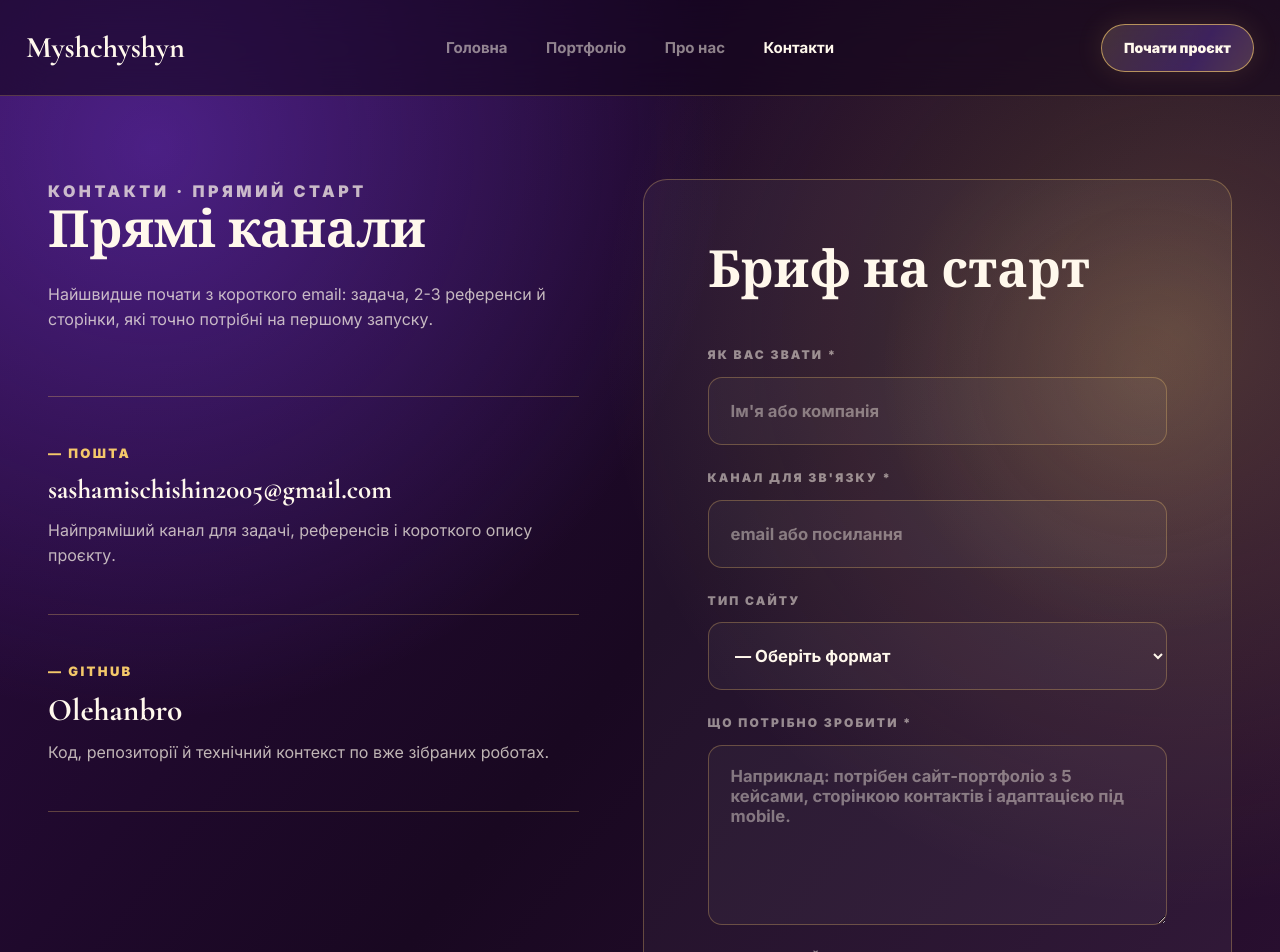
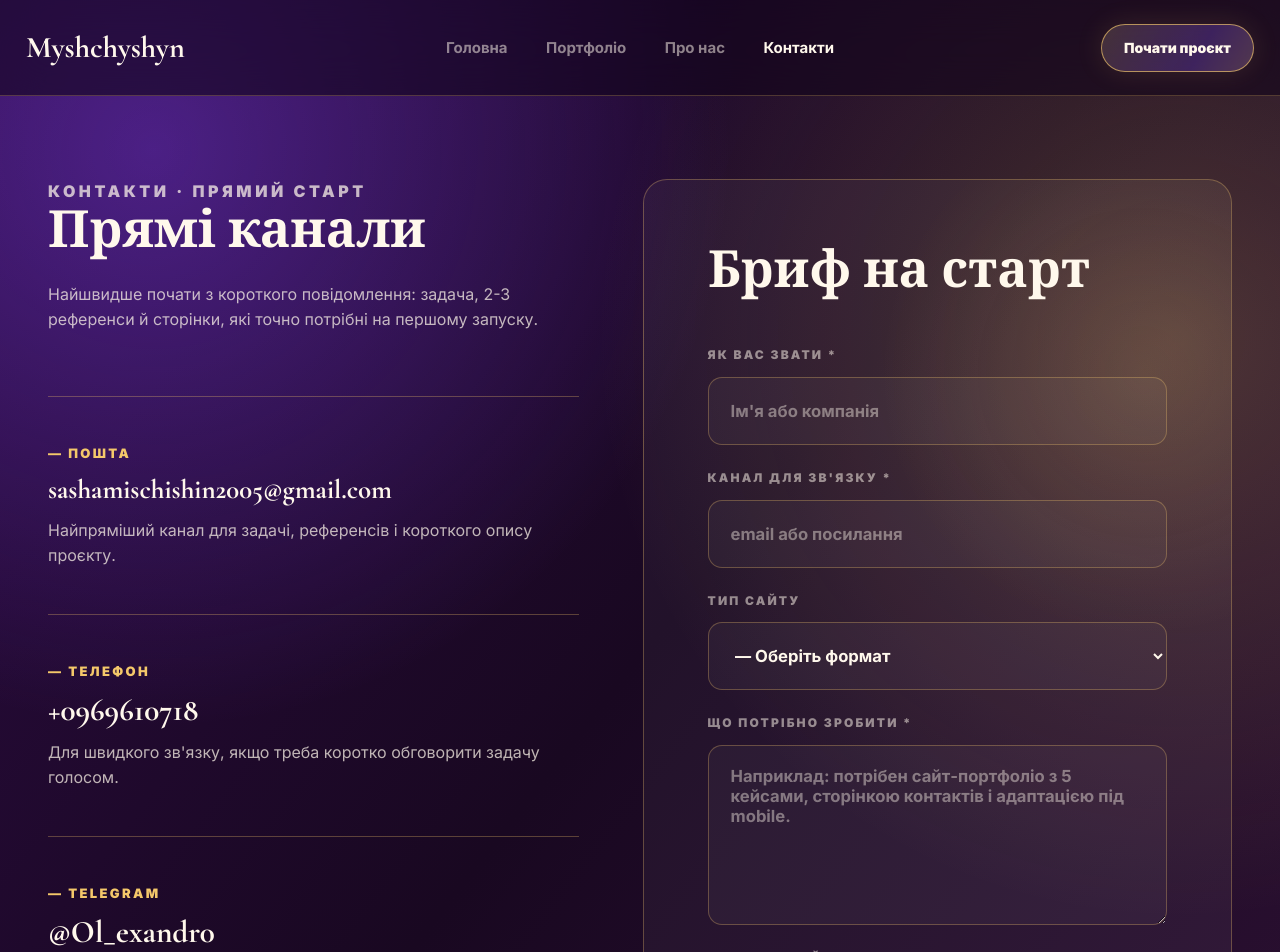
Before and after one commit to Olehanbro/pixelcraft-portfolio, a Next.js app: page /contacts in a window 1280 px wide. Shown: the top 952 px of the page. Built offline with nearby package versions, Linux system fonts and the light colour scheme.

Commit message:
Update team section and contact links

```diff
--- a/app/contacts/page.jsx
+++ b/app/contacts/page.jsx
@@ -2,7 +2,7 @@ import { brandConfig, contactChannels } from "@/lib/data";
 
 export const metadata = {
   title: "Контакти",
-  description: "Прямий email і GitHub для старту нового сайту з Myshchyshyn."
+  description: "Email, телефон, Telegram та Instagram для старту нового сайту з Myshchyshyn."
 };
 
 export default function ContactsPage() {
@@ -12,7 +12,7 @@ export default function ContactsPage() {
         <div className="contact-copy reveal-up">
           <p className="hero-kicker">Контакти · прямий старт</p>
           <h2 id="channels-title">Прямі канали</h2>
-          <p>Найшвидше почати з короткого email: задача, 2-3 референси й сторінки, які точно потрібні на першому запуску.</p>
+          <p>Найшвидше почати з короткого повідомлення: задача, 2-3 референси й сторінки, які точно потрібні на першому запуску.</p>
           <div className="channel-list">
             {contactChannels.map((channel) => (
               <a className={`channel-card ${channel.type}`} href={channel.href} key={channel.type} target={channel.href.startsWith("http") ? "_blank" : undefined} rel={channel.href.startsWith("http") ? "noreferrer" : undefined}>
--- a/app/globals.css
+++ b/app/globals.css
@@ -926,7 +926,7 @@ body.menu-open .menu-button span:last-child {
 
 .principle-card p,
 .process-row p,
-.team-role p,
+.team-member-copy p,
 .contact-copy p,
 .channel-card p,
 .brief-list p,
@@ -1052,91 +1052,58 @@ body.menu-open .menu-button span:last-child {
   display: grid;
 }
 
-.team-layout {
-  display: grid;
-  grid-template-columns: minmax(420px, 0.82fr) minmax(0, 1fr);
-  gap: clamp(24px, 4vw, 76px);
-  align-items: start;
-}
-
-.team-photo-panel {
-  position: sticky;
-  top: 118px;
+.team-member-grid {
+  display: grid;
+  grid-template-columns: repeat(3, minmax(0, 1fr));
+  gap: clamp(16px, 2vw, 28px);
+}
+
+.team-member-card {
+  min-width: 0;
   overflow: hidden;
   border: 1px solid var(--line);
   border-radius: 24px;
   background:
-    radial-gradient(circle at 18% 18%, rgba(244, 200, 106, 0.14), transparent 28%),
+    radial-gradient(circle at 18% 16%, rgba(244, 200, 106, 0.12), transparent 28%),
     linear-gradient(145deg, rgba(255, 248, 236, 0.06), rgba(255, 248, 236, 0.025)),
     rgba(255, 248, 236, 0.035);
-  padding: clamp(14px, 2vw, 24px);
   box-shadow: var(--shadow);
 }
 
-.team-photo-grid {
-  display: grid;
-  grid-template-columns: repeat(2, minmax(0, 1fr));
-  gap: clamp(12px, 1.4vw, 18px);
-}
-
-.team-photo-slot {
+.team-member-copy {
+  min-height: 250px;
+  display: flex;
+  flex-direction: column;
+  align-items: flex-start;
+  border-top: 1px solid var(--line);
+  padding: clamp(22px, 2.6vw, 32px);
+}
+
+.team-member-copy span {
+  margin-bottom: 18px;
+}
+
+.team-member-copy h3 {
+  margin: 0;
+  color: var(--paper);
+  font-family: var(--font-display);
+  font-size: clamp(42px, 4vw, 68px);
+  line-height: 0.94;
+}
+
+.team-member-copy strong {
+  display: block;
+  margin-top: 14px;
+  color: rgba(244, 200, 106, 0.82);
+  font-size: 14px;
+  letter-spacing: 0.08em;
+  text-transform: uppercase;
+}
+
+.team-member-copy p {
+  margin: 20px 0 0;
   min-width: 0;
-  overflow: hidden;
-  border: 1px solid var(--line);
-  border-radius: 18px;
-  background: rgba(255, 248, 236, 0.035);
-}
-
-.team-photo-slot > span {
-  display: block;
-  min-height: 52px;
-  border-top: 1px solid var(--line);
-  color: rgba(244, 200, 106, 0.78);
-  font-size: 11px;
-  font-weight: 900;
-  letter-spacing: 0.12em;
-  padding: 16px;
-  text-transform: uppercase;
-}
-
-.team-photo-slot .owner-placeholder {
-  inset: 10px;
-}
-
-.team-photo-slot .owner-placeholder span {
-  font-size: clamp(22px, 1.9vw, 30px);
-}
-
-.team-photo-slot .owner-placeholder small {
-  font-size: 10px;
-}
-
-.team-role-list {
-  display: grid;
-  overflow: hidden;
-  border: 1px solid var(--line);
-  border-radius: 24px;
-  background:
-    linear-gradient(145deg, rgba(255, 248, 236, 0.055), rgba(255, 248, 236, 0.025)),
-    rgba(255, 248, 236, 0.035);
-}
-
-.team-role {
-  min-width: 0;
-  display: grid;
-  grid-template-columns: 170px minmax(220px, 0.72fr) minmax(260px, 1fr);
-  gap: clamp(18px, 3vw, 56px);
-  align-items: start;
-  border-bottom: 1px solid var(--line);
-  padding: clamp(28px, 4vw, 56px);
-}
-
-.team-role:last-child {
-  border-bottom: 0;
-}
-
-.team-role p {
-  min-width: 0;
+  color: var(--ink-soft);
   overflow-wrap: anywhere;
 }
 
@@ -1145,11 +1112,10 @@ body.menu-open .menu-button span:last-child {
   width: 100%;
   min-width: 0;
   overflow: hidden;
-  border-bottom: 1px solid var(--line);
   background:
     radial-gradient(circle at 50% 18%, rgba(255, 248, 236, 0.28), transparent 18%),
     linear-gradient(145deg, rgba(94, 34, 122, 0.85), rgba(13, 5, 18, 0.95));
-  aspect-ratio: 0.82;
+  aspect-ratio: 1.03;
 }
 
 .team-portrait::before,
@@ -1192,31 +1158,27 @@ body.menu-open .menu-button span:last-child {
     radial-gradient(circle at 84% 28%, rgba(122, 60, 255, 0.24), transparent 25%);
 }
 
-.team-portrait.woman-a {
-  background:
-    radial-gradient(circle at 72% 20%, rgba(244, 200, 106, 0.24), transparent 22%),
-    linear-gradient(145deg, rgba(49, 13, 74, 0.9), rgba(78, 36, 78, 0.82));
-}
-
-.team-portrait.woman-b {
-  background:
-    radial-gradient(circle at 28% 22%, rgba(255, 248, 236, 0.18), transparent 22%),
-    linear-gradient(145deg, rgba(90, 34, 105, 0.86), rgba(31, 10, 42, 0.95));
-}
-
-.team-portrait.man {
-  background:
-    radial-gradient(circle at 70% 72%, rgba(244, 200, 106, 0.18), transparent 24%),
-    linear-gradient(145deg, rgba(36, 12, 58, 0.92), rgba(14, 5, 20, 0.96));
+.team-portrait.zenovii {
+  background:
+    radial-gradient(circle at 74% 18%, rgba(244, 200, 106, 0.22), transparent 22%),
+    radial-gradient(circle at 20% 72%, rgba(128, 61, 255, 0.22), transparent 28%),
+    linear-gradient(145deg, rgba(42, 13, 64, 0.94), rgba(77, 43, 79, 0.86));
+}
+
+.team-portrait.serhii {
+  background:
+    radial-gradient(circle at 22% 20%, rgba(255, 248, 236, 0.16), transparent 22%),
+    radial-gradient(circle at 76% 74%, rgba(244, 200, 106, 0.18), transparent 24%),
+    linear-gradient(145deg, rgba(32, 10, 54, 0.94), rgba(14, 5, 20, 0.96));
 }
 
 .team-owner {
   border: 0;
   border-radius: 0;
-  aspect-ratio: 0.82;
-}
-
-.team-role span,
+  aspect-ratio: 1.03;
+}
+
+.team-member-copy span,
 .journal-card-top span,
 .journal-card-top em,
 .brief-list span {
@@ -1228,14 +1190,6 @@ body.menu-open .menu-button span:last-child {
   text-transform: uppercase;
 }
 
-.team-role h3 {
-  margin: 0;
-  color: var(--paper);
-  font-family: var(--font-display);
-  font-size: var(--type-card);
-  line-height: 1;
-}
-
 .process-row {
   display: grid;
   grid-template-columns: 160px minmax(220px, 0.9fr) minmax(320px, 1fr);
@@ -1750,14 +1704,12 @@ body.menu-open .menu-button span:last-child {
   .case-hero,
   .case-details,
   .contact-fold,
-  .team-layout,
   .hero-layout {
     grid-template-columns: 1fr;
   }
 
-  .team-photo-panel {
-    position: relative;
-    top: auto;
+  .team-member-grid {
+    grid-template-columns: 1fr;
   }
 
   .field-feature {
@@ -1934,17 +1886,12 @@ body.menu-open .menu-button span:last-child {
     text-align: left;
   }
 
-  .team-photo-grid {
-    grid-template-columns: repeat(2, minmax(0, 1fr));
-  }
-
-  .team-role {
-    grid-template-columns: 1fr;
-    gap: 14px;
+  .team-member-copy {
+    min-height: auto;
     padding: 24px;
   }
 
-  .team-role h3,
+  .team-member-copy h3,
   .journal-card h3,
   .channel-card strong {
     font-size: clamp(28px, 8.2vw, 40px);
--- a/components/Footer.jsx
+++ b/components/Footer.jsx
@@ -20,8 +20,12 @@ export function Footer() {
         <div className="footer-links" aria-label="Contact links">
           <span>Зв'язок</span>
           <a href={`mailto:${brandConfig.email}`}>Email</a>
-          <a href={brandConfig.github} target="_blank" rel="noreferrer">
-            GitHub
+          <a href={`tel:${brandConfig.phone}`}>{brandConfig.phone}</a>
+          <a href={brandConfig.telegram.href} target="_blank" rel="noreferrer">
+            Telegram
+          </a>
+          <a href={brandConfig.instagram.href} target="_blank" rel="noreferrer">
+            Instagram
           </a>
         </div>
       </div>
--- a/public/sites/lifecycle/index.html
+++ b/public/sites/lifecycle/index.html
@@ -268,7 +268,9 @@
             <div>
               <p class="lc-badge">[Portfolio]</p>
               <a href="/projects">Portfolio home</a>
-              <a href="https://github.com/Olehanbro">GitHub</a>
+              <a href="tel:+0969610718">+0969610718</a>
+              <a href="https://t.me/Ol_exandr0">Telegram</a>
+              <a href="https://www.instagram.com/ol_exandr0/">Instagram</a>
               <a href="mailto:sashamischishin2005@gmail.com">Contact</a>
             </div>
           </div>
```
Also changed, not shown: components/Sections.jsx (+12 -22 lines), lib/data.js.
